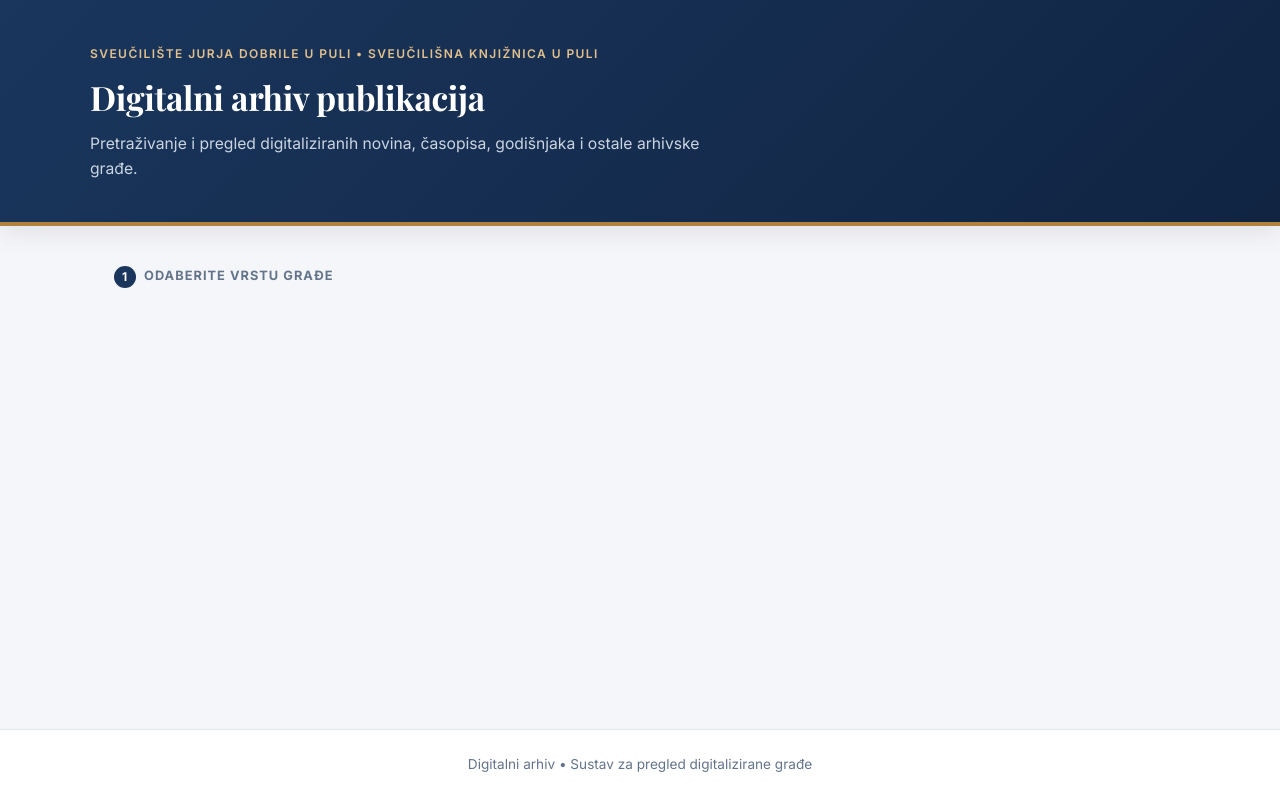
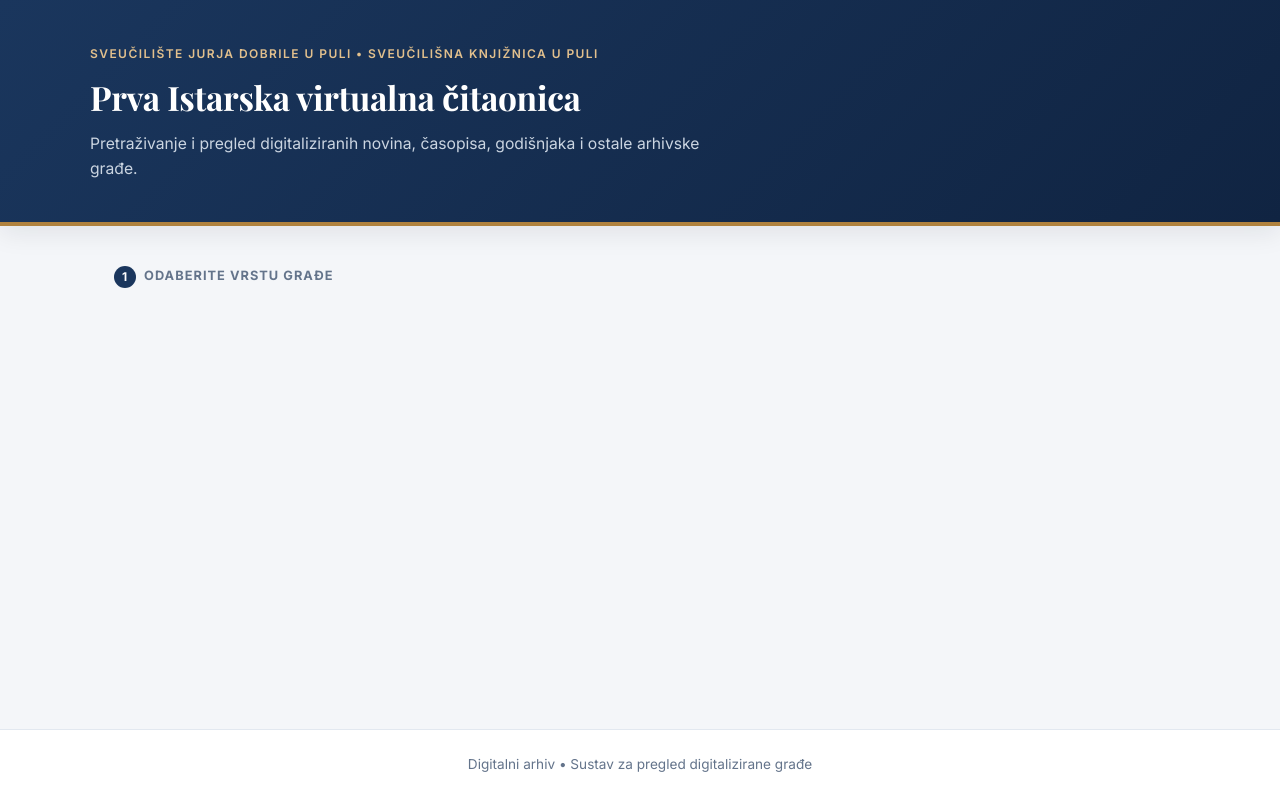
Before and after one commit to kremazar/OnlineKnji-nica, a website: page public/index.html in a window 1280 px wide. Drawn offline with nearby package versions, Linux system fonts and the light colour scheme; no server answers.

Commit message:
Update index.html

```diff
--- a/public/index.html
+++ b/public/index.html
@@ -332,7 +332,7 @@
 <header>
     <div class="header-inner">
         <div class="institution-tag">Sveučilište Jurja Dobrile u Puli • Sveučilišna knjižnica u Puli</div>
-        <h1>Digitalni arhiv publikacija</h1>
+        <h1>Prva Istarska virtualna čitaonica</h1>
         <p>Pretraživanje i pregled digitaliziranih novina, časopisa, godišnjaka i ostale arhivske građe.</p>
     </div>
 </header>
```
